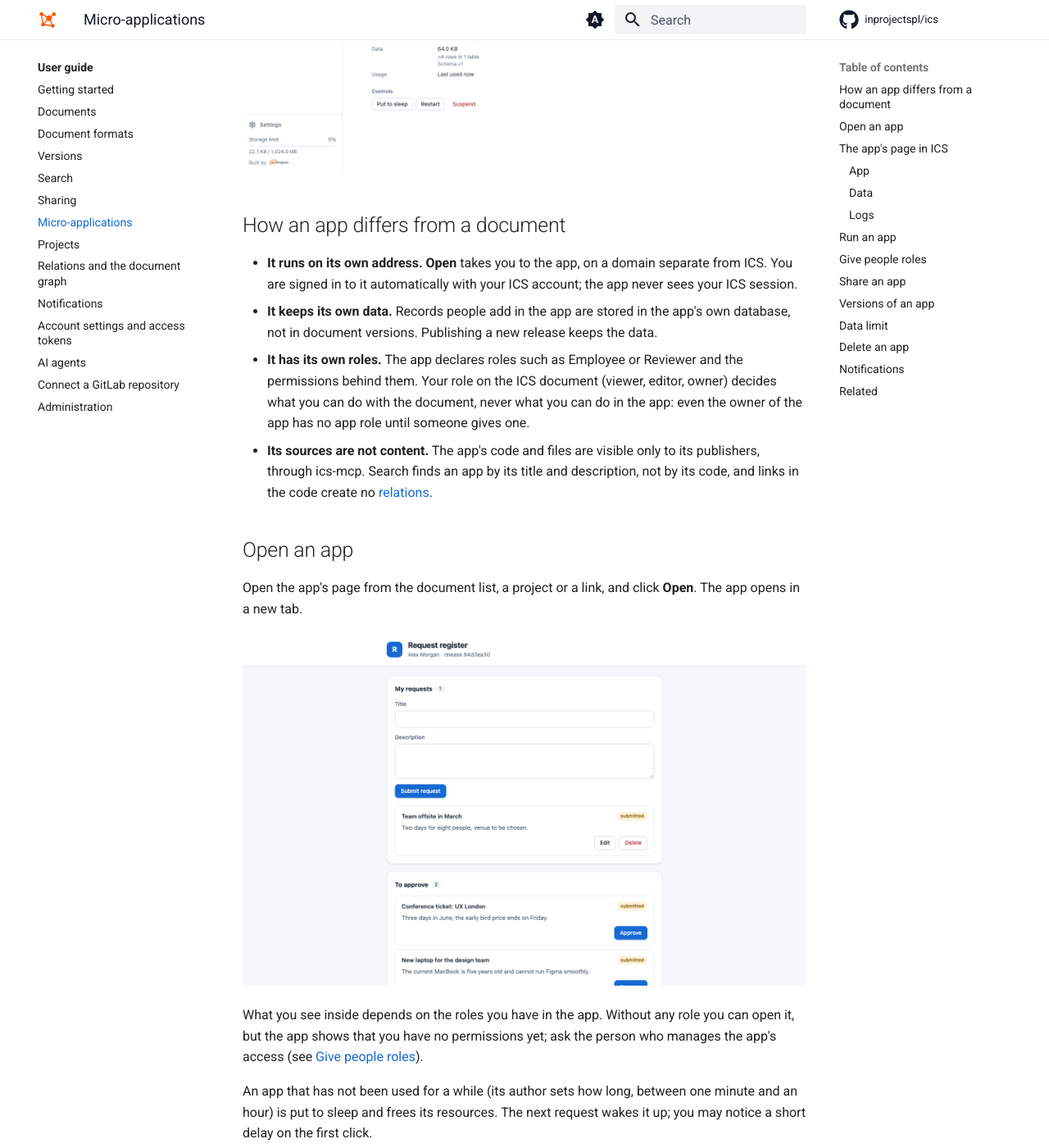
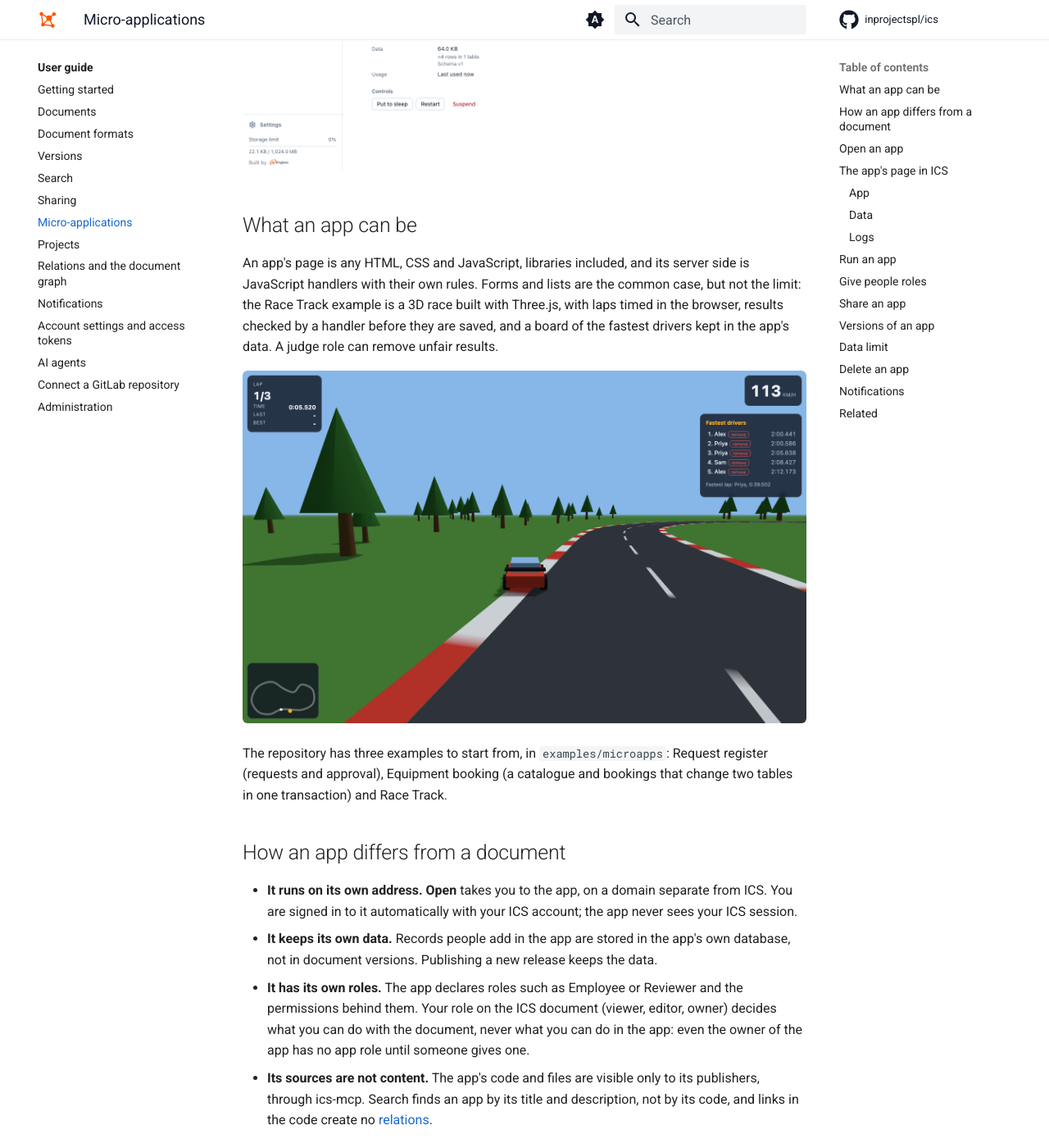
Before and after one commit to inprojectspl/ics, an MkDocs documentation site: the page built from docs/guide/micro-applications.md, in a window 1280 px wide and 1400 px high, scrolled down 687 px. Shown: the whole window at 82% size. Built offline with MkDocs 1.6.1 and Material for MkDocs 9.7.7, drawn with Linux system fonts in a browser that asks for light colours; comment, search, counter and statistics services are not loaded.

Commit message:
docs(microapps): show that an app can be more than forms

```diff
--- a/docs/guide/micro-applications.md
+++ b/docs/guide/micro-applications.md
@@ -6,6 +6,14 @@ A micro-application is a small app with its own data that lives in ICS like any
 > Micro-applications are an optional part of ICS. When your administrator has not enabled them, existing apps stay in the document list with their title and description, and opening one says that micro-applications are off.
 
 ![A micro-application in ICS: the App tab of Request register](images/micro-app-overview.png)
+
+## What an app can be
+
+An app's page is any HTML, CSS and JavaScript, libraries included, and its server side is JavaScript handlers with their own rules. Forms and lists are the common case, but not the limit: the Race Track example is a 3D race built with Three.js, with laps timed in the browser, results checked by a handler before they are saved, and a board of the fastest drivers kept in the app's data. A judge role can remove unfair results.
+
+![Race Track: a 3D race with the lap timer, the speed, a map of the track and the board of the fastest drivers](images/micro-app-racing.png)
+
+The repository has three examples to start from, in `examples/microapps`: Request register (requests and approval), Equipment booking (a catalogue and bookings that change two tables in one transaction) and Race Track.
 
 ## How an app differs from a document
 
```
Also changed, not shown: README.md (+2 -0 lines), docs/guide/images/micro-app-racing.png (added).
